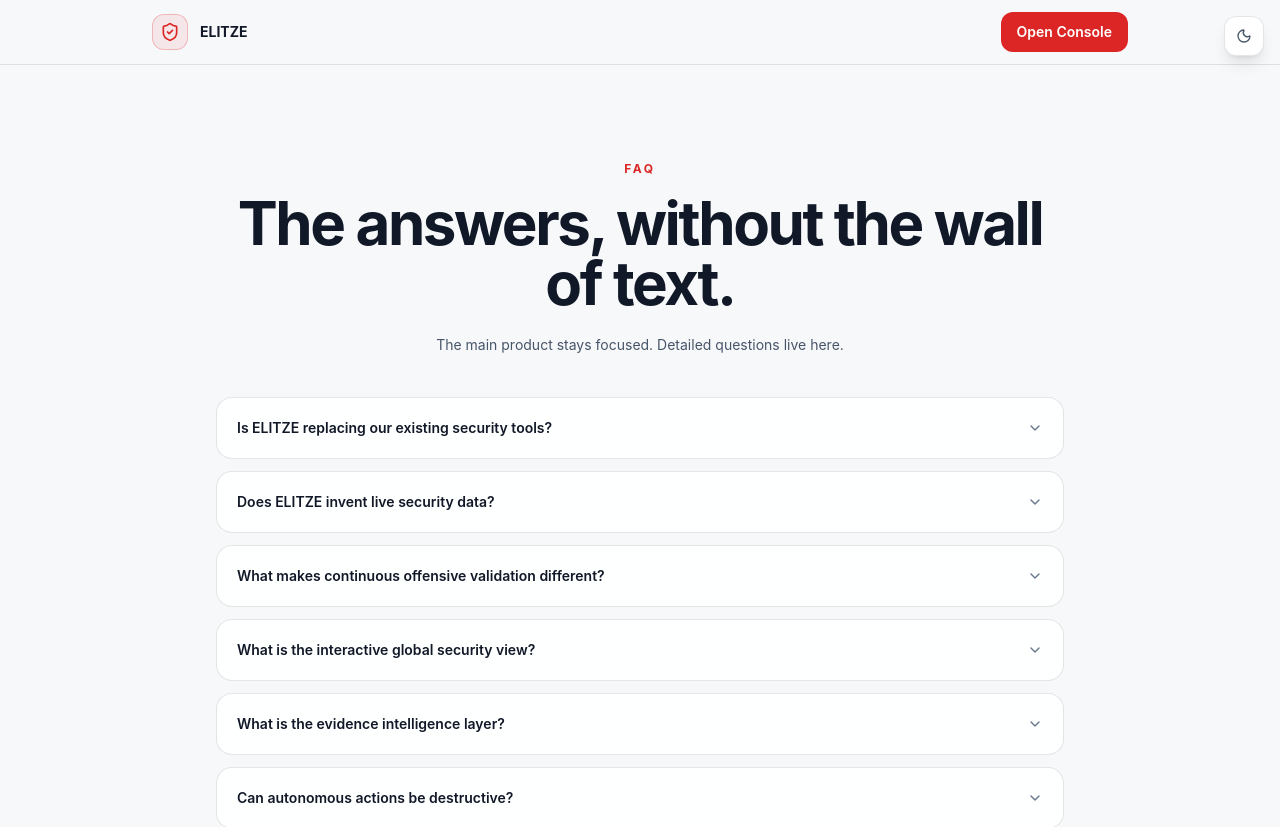
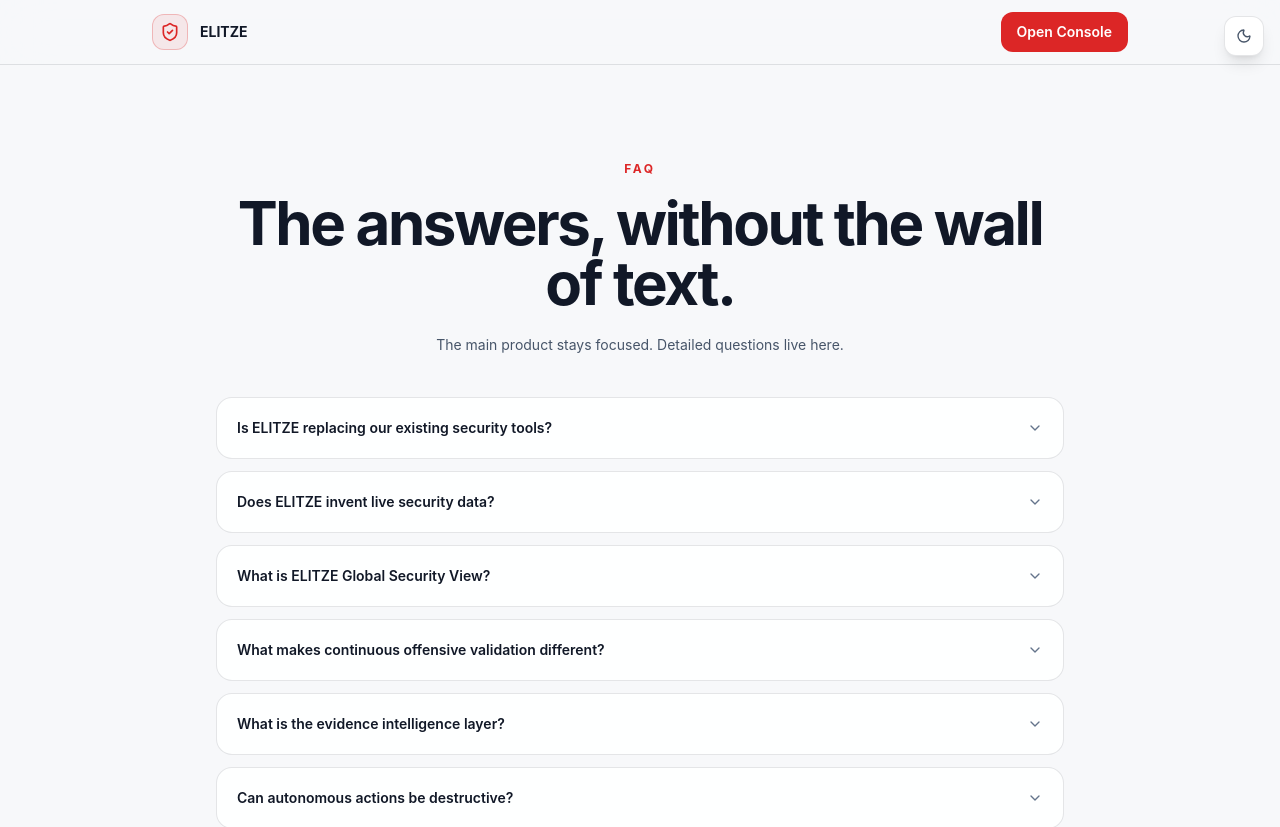
Before and after one commit to terrell0780/elitze-agentic-security, a Next.js app: page /faq in a window 1280 px wide. Shown: the top 827 px of the page. Built offline with nearby package versions, Linux system fonts and the light colour scheme; no server answers.

Commit message:
rebrand: align FAQ with ELITZE Global Security View

```diff
--- a/src/app/faq/page.tsx
+++ b/src/app/faq/page.tsx
@@ -4,8 +4,8 @@ import { ArrowRight, ChevronDown, ShieldCheck } from "lucide-react";
 const faq = [
   ["Is ELITZE replacing our existing security tools?", "No. ELITZE is designed as a control and verification layer across connected code, cloud, identity, agent, data, runtime and security systems."],
   ["Does ELITZE invent live security data?", "No. Connected, verified records drive posture. Empty or unavailable integrations remain explicit instead of being filled with synthetic assets, alerts or telemetry."],
+  ["What is ELITZE Global Security View?", "It is the visual command surface for traversing connected security domains, security-graph relationships, exposure paths and authorized visual intelligence. Production posture still comes from verified data sources."],
   ["What makes continuous offensive validation different?", "The goal is to make authorized offensive validation part of the release loop: validate the relevant condition, remediate it, then retest the original condition and preserve the evidence."],
-  ["What is the interactive global security view?", "It is a visual control surface for traversing connected security domains and relationships. Production posture still comes from verified data sources."],
   ["What is the evidence intelligence layer?", "It preserves the relationship between signal, context, decision, action and verification so operators do not reconstruct the story from disconnected tickets."],
   ["Can autonomous actions be destructive?", "Actions are intended to remain inside explicit policy, identity and capability boundaries. Where required authorization or infrastructure is unavailable, the safe behavior is to fail closed rather than pretend an action occurred."],
   ["How does ELITZE handle AI risk?", "Models are decision inputs, not the security boundary. Authorization, policy enforcement, evidence and containment are deterministic control points."],
```
